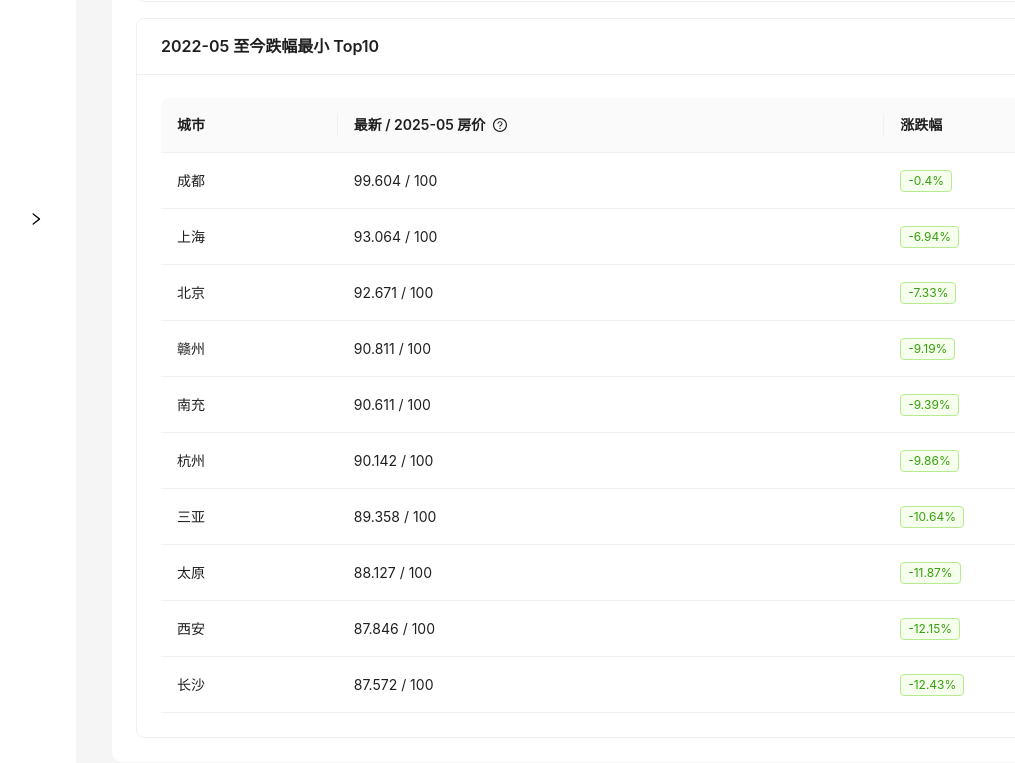
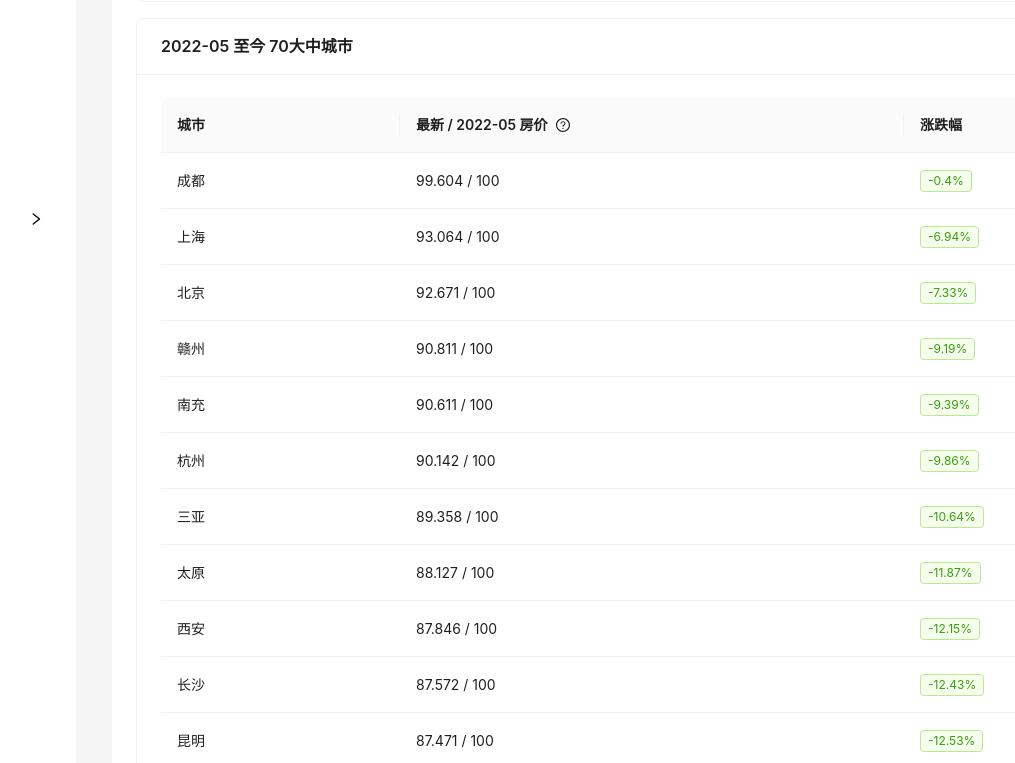
Before and after one commit to hiwujie/asset-allocate, a React (Vite) app: page /home in a window 1280 px wide. Shown: the part 557-1320 px from the top of the page, without its empty margins (4-1019 px from the left). Built offline with nearby package versions, Linux system fonts and the light colour scheme.

Commit message:
fix readme

```diff
--- a/src/Pages/Home/index.tsx
+++ b/src/Pages/Home/index.tsx
@@ -63,7 +63,7 @@ const downTop10Columns = [
   {
     title: (
       <>
-        <Text className="mr-2">最新 / 2025-05 房价</Text>
+        <Text className="mr-2">最新 / 2022-05 房价</Text>
         <Tooltip title="当前房价 / 2022-05 房价">
           <QuestionCircleOutlined className="text-sm" />
         </Tooltip>
@@ -187,9 +187,9 @@ export const HomePage = () => {
     const latestMonth = Object.keys(allData).sort().pop();
     if (latestMonth) {
       const latestData = allData[latestMonth];
-      const downTop10 = Object.entries(latestData)
-        .sort((a, b) => b[1].cur - a[1].cur)
-        .slice(0, 10);
+      const downTop10 = Object.entries(latestData).sort(
+        (a, b) => b[1].cur - a[1].cur
+      );
       downTop10.forEach(([city, data]) => {
         downTop10Data.push({
           city,
@@ -288,7 +288,7 @@ export const HomePage = () => {
 
         <Row>
           <Col xs={24}>
-            <Card title="2022-05 至今跌幅最小 Top10">
+            <Card title="2022-05 至今 70大中城市">
               <Table
                 dataSource={downTop10Data}
                 columns={downTop10Columns}
```
Also changed, not shown: 1 other file (tests, documents, lock files or other folders).
